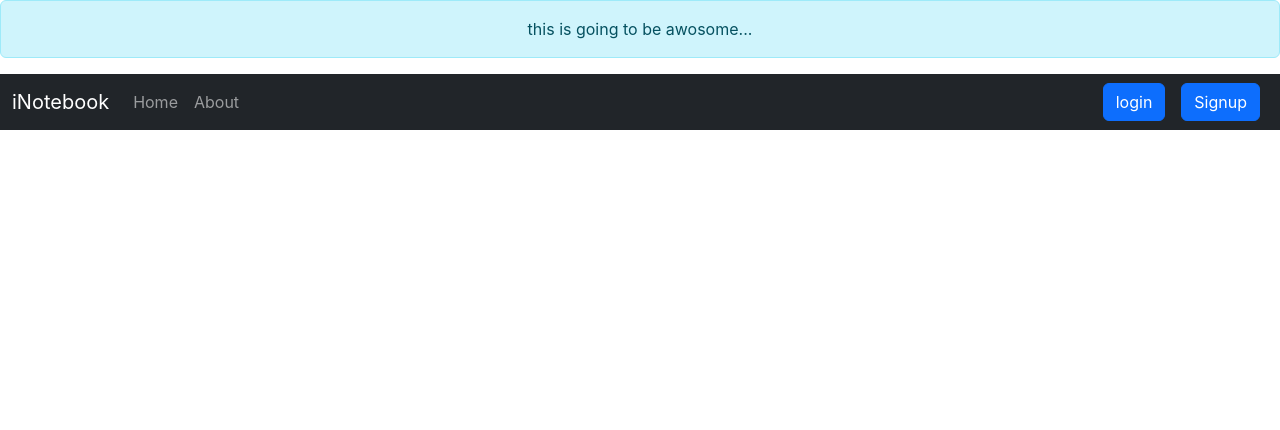
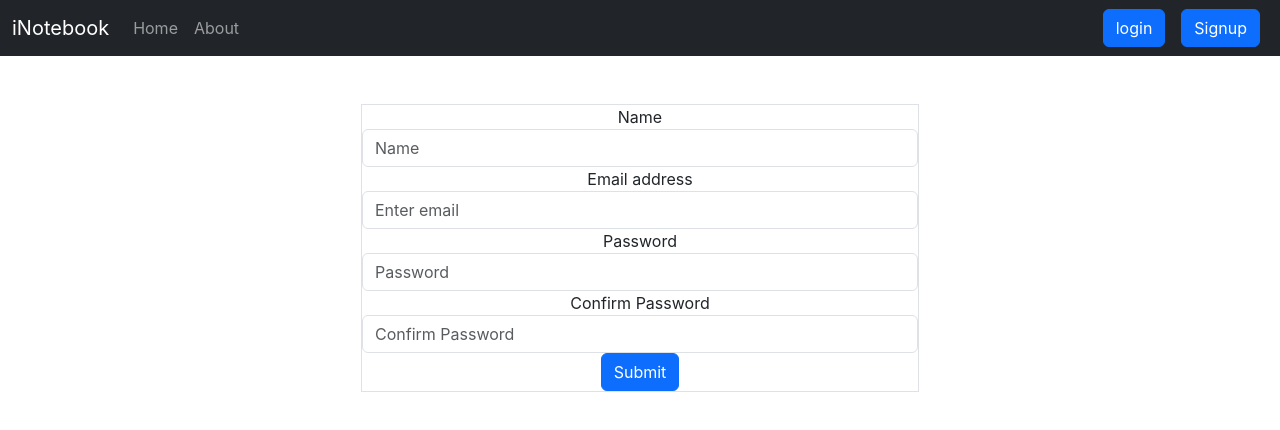
Before and after one commit to DhammaMendhe/inotesbook-cloud, a React (Create React App) app: page /signup in a window 1280 px wide. Shown: the top 430 px of the page. Built offline with nearby package versions, Linux system fonts and the light colour scheme.

Commit message:
commiting for adding alert to components

```diff
--- a/src/App.js
+++ b/src/App.js
@@ -2,31 +2,43 @@ import './App.css';
 import About from './Components/About';
 import Home from './Components/Home';
 import Navbar from './Components/Navbar';
-
+import NotesStates from './Context/NotesStates';
+import Alert from './Components/Alert';
+import Login from './Components/loginSignup/Login';
+import Signup from './Components/loginSignup/Signup';
+import { useState } from 'react';
 import {
   BrowserRouter as Router,
   Routes,
   Route,
 } from "react-router-dom";
 
-import NotesStates from './Context/NotesStates';
-import Alert from './Components/Alert';
-import Login from './Components/loginSignup/Login';
-import Signup from './Components/loginSignup/Signup';
+function App() {
+  const [alert,setalert] = useState(null);
 
-function App() {
+
+  const showalert = (message,type)=>{
+    setalert({
+      msg:message,
+      type:type
+    })
+    setTimeout(() => {
+      setalert(null);
+    }, 1500);
+
+  }
   return (
     <div className="App">
       <NotesStates>
-        <Alert message={"this is going to be awosome..."}/>
+        <Alert alert={alert}/>
         <Router>
           <Navbar />
           <Routes>
 
-            <Route exact path='/home' element={<Home />} />
-            <Route exact path='/about' element={<About />}/>
-            <Route exact path='/login' element={<Login />} />
-            <Route exact path='/signup' element={<Signup />}/>
+            <Route exact path='/home' element={<Home showalert={showalert} />} />
+            <Route exact path='/about' element={<About showalert={showalert}/>}/>
+            <Route exact path='/login' element={<Login showalert={showalert}/>} />
+            <Route exact path='/signup' element={<Signup showalert={showalert}/>}/>
           </Routes>
         </Router>
       </NotesStates>
--- a/src/Components/Addnotes.jsx
+++ b/src/Components/Addnotes.jsx
@@ -1,7 +1,7 @@
 import React, { useContext, useState } from "react";
 import notecContext from "../Context/noteContext";
 
-export default function Addnotes() {
+export default function Addnotes(props) {
   const context = useContext(notecContext);
   const { addNotes } = context;
 
@@ -11,6 +11,8 @@ export default function Addnotes() {
     e.preventDefault();
     addNotes(note.title, note.description, note.tag);
     setNote({ title: "", description: "", tag: "" });
+    props.showalert("note added successfully", "success");
+
     // console.log(note.description, note.tag, note.title);
   };
 
@@ -52,9 +54,7 @@ export default function Addnotes() {
               id="description"
               name="description"
               value={note.description}
-
               onChange={onChange}
-
               minLength={5}
               required
             />
@@ -70,7 +70,6 @@ export default function Addnotes() {
               id="tag"
               name="tag"
               value={note.tag}
-
               onChange={onChange}
             />
           </div>
--- a/src/Components/Alert.jsx
+++ b/src/Components/Alert.jsx
@@ -1,11 +1,23 @@
 import React from "react";
 
 export default function Alert(props) {
+
+  const capitalizes = (word) => {
+    if(word === "danger"){
+      word = "error"
+    }
+    const lower = word.toLowerCase();
+    return lower.charAt(0).toUpperCase() + lower.slice(1);
+  };
   return (
     <div>
-      <div className="alert alert-info" role="alert">
-       {props.message}
-      </div>
+      {/* { console.log("this is alert")} */}
+      { props.alert && (
+        <div className={`alert alert-${props.alert.type}`} role="alert">
+
+          <strong>{capitalizes(props.alert.type)}</strong>  : {props.alert.msg}
+        </div>
+      )}
     </div>
   );
 }
--- a/src/Components/Home.jsx
+++ b/src/Components/Home.jsx
@@ -1,10 +1,11 @@
 import React, { useContext } from "react";
 import Notes from "./Notes";
 
-export default function Home() {
+export default function Home(props) {
+  const {showalert} = props;
   return (
     <>
-    <Notes/>
+    <Notes showalert={showalert}/>
     </>
 
   );
--- a/src/Components/Navbar.jsx
+++ b/src/Components/Navbar.jsx
@@ -53,10 +53,10 @@ export default function Navbar() {
               </li>
             </ul>
 
-            <Link type="button" class="btn btn-primary mx-2" to="/Login">
+            <Link type="button" className="btn btn-primary mx-2" to="/Login">
               login
             </Link>
-            <Link type="button" class="btn btn-primary mx-2" to="/Signup">
+            <Link type="button" className="btn btn-primary mx-2" to="/Signup">
               Signup
             </Link>
           </div>
--- a/src/Components/Notes.jsx
+++ b/src/Components/Notes.jsx
@@ -3,10 +3,10 @@ import Noteitems from "./Noteitems";
 import notecContext from "../Context/noteContext";
 import Addnotes from "./Addnotes";
 
-export default function Notes() {
+export default function Notes(props) {
   const context = useContext(notecContext);
   const { notes, fetchnotes, editNotes } = context;
-
+const {showalert} = props;
   useEffect(() => {
     fetchnotes();
   }, []);
@@ -29,13 +29,18 @@ export default function Notes() {
       edescription: curnote.description,
       etag: curnote.tag
     });
+    // props.showalert("logged in successfully","success");
+
   };
 
   const handleClick = (e) => {
     console.log("updating note", note);
     // e.preventDefault();
     editNotes(note.id, note.etitle, note.edescription, note.etag);
+    props.showalert("note updated successfully","success");
+
     refClose.current.click(); // addNotes(note.title,note.description,note.tag )
+
   };
 
   const onChange = (e) => {
@@ -44,7 +49,7 @@ export default function Notes() {
 
   return (
     <>
-      <Addnotes />
+      <Addnotes  showalert={showalert}/>
 
       <button
         type="button"
@@ -158,7 +163,7 @@ export default function Notes() {
 
         {notes.map((note) => {
           return (
-            <Noteitems key={note._id} updatenotes={updatenotes} note={note} />
+            <Noteitems key={note._id} updatenotes={updatenotes} note={note}  showalert={props.showalert}/>
           );
         })}
       </div>
--- a/src/Components/loginSignup/Signup.jsx
+++ b/src/Components/loginSignup/Signup.jsx
@@ -1,89 +1,99 @@
 import React, { useState } from "react";
+import {  useNavigate } from "react-router-dom";
+export default function Signup(props) {
+  const [credentials, setcredentials] = useState({
+    name: "",
+    email: "",
+    password: ""
+  });
+  const navigate = useNavigate();
 
-export default function Signup() {
+  const handleClick = async (e) => {
+    e.preventDefault();
+    console.log("this is fetch");
+    const { name, email, password } = credentials;
 
-  // const initialuser = [];
+    const response = await fetch("http://localhost:5000/api/auth/createuser", {
+      method: "POST",
+      headers: {
+        "Content-Type": "application/json"
+      },
+      body: JSON.stringify({ name, email, password }),
+    });
 
-  // const [user,setUser ] = useState(initialuser);
+    const json = await response.json();
+    console.log(json);
+    if(json.success){
+      localStorage.setItem("token", json.authtoken);
+      navigate("/home");
+      props.showalert("logged in successfully","success");
 
-  // const handleClick = async (e) => {
-  //   e.preventDefault();
-  //   console.log("this is fetch");
+    }
+    else{
+      props.showalert("invalid credentials","danger");
 
-  //   const response = await fetch("http://localhost:5000/api/auth/createuser", {
-  //     method: "POST",
-  //     headers: {
-  //       "Content-Type": "application/json",
-  //       "auth-token":
-  //         "eyJhbGciOiJIUzI1NiIsInR5cCI6IkpXVCJ9.eyJ1c2VyIjp7ImlkIjoiNjZiNjVlZjgyYWFiYzJiNTkwZTVhZjk4In0sImlhdCI6MTcyMzIyNzk2OH0.UjQsb4BpYntRfmR-e4qvMAefi1piGcP4Tl_S1ko9zaI",
-  //     },
-  //     body:JSON.stringify({name,email,password})
-  //   });
+    }
+  };
 
-  //   const json = await response.json();
-  //   console.log(json);
-
-
-  // };
-
-
-  // const onChange = (e) => {
-  //   setUser({ ...note, [e.target.name]: e.target.value });
-  // };
-  // return (
-  //   <div>
-  //     <form className="border w-50  my-5" onSubmit={handleClick}>
-  //       <div className="form-group ">
-  //       <div className="form-group ">
-  //         <label for="exampleInputPassword1">Name</label>
-  //         <input
-  //           type="text"
-  //           className="form-control"
-  //           name="Name"
-  //           id="Name"
-  //           placeholder="Name"
-  //           onChange={onChange}
-  //         />
-  //       </div>
-  //         <label for="exampleInputEmail1">Email address</label>
-  //         <input
-  //           type="email"
-  //           className="form-control"
-  //           name="email"
-  //           id="email"
-  //           aria-describedby="emailHelp"
-  //           placeholder="Enter email"
-  //           onChange={onChange}
-  //         />
-  //         <small id="emailHelp" className="form-text text-muted">
-  //           We'll never share your email with anyone else.
-  //         </small>
-  //       </div>
-  //       <div className="form-group ">
-  //         <label for="exampleInputPassword1">Password</label>
-  //         <input
-  //           type="password"
-  //           className="form-control"
-  //           name="password"
-  //           id="password"
-  //           placeholder="Password"
-  //           onChange={onChange}
-  //         />
-  //       </div>
-  //       <div className="form-check">
-  //         <input
-  //           type="checkbox"
-  //           className="form-check-input"
-  //           id="exampleCheck1"
-  //         />
-  //         <label className="form-check-label" for="exampleCheck1">
-  //           Check me out
-  //         </label>
-  //       </div>
-  //       <button  type="submit" className="btn btn-primary">
-  //         Submit
-  //       </button>
-  //     </form>
-    // </div>
-  // );
+  const onChange = (e) => {
+    setcredentials({ ...credentials, [e.target.name]: e.target.value });
+  };
+  return (
+    <div className="container d-flex justify-content-center">
+      <form className="border w-50  my-5" onSubmit={handleClick}>
+        <div className="form-group ">
+          <div className="form-group ">
+            <label htmlFor="exampleInputPassword1">Name</label>
+            <input
+              type="text"
+              className="form-control"
+              name="name"
+              id="name"
+              placeholder="Name"
+              onChange={onChange}
+            />
+          </div>
+          <label htmlFor="exampleInputEmail1">Email address</label>
+          <input
+            type="email"
+            className="form-control"
+            name="email"
+            id="email"
+            aria-describedby="emailHelp"
+            placeholder="Enter email"
+            onChange={onChange}
+          />
+        </div>
+        <div className="form-group ">
+          <label htmlFor="exampleInputPassword1">Password</label>
+          <input
+            type="password"
+            className="form-control"
+            name="password"
+            id="password"
+            placeholder="Password"
+            onChange={onChange}
+            minLength={5}
+            required
+          />
+        </div>
+        <div className="form-group ">
+          <label htmlFor="exampleInputPassword1">Confirm Password</label>
+          <input
+            type="password"
+            className="form-control"
+            name="cpassword"
+            id="cpassword"
+            placeholder="Confirm Password"
+            onChange={onChange}
+            minLength={5}
+            required
+          />
+        </div>
+        <button type="submit" className="btn btn-primary">
+          Submit
+        </button>
+      </form>
+    </div>
+  );
 }
--- a/src/Context/NotesStates.js
+++ b/src/Context/NotesStates.js
@@ -64,6 +64,7 @@ const NotesStates = (props) => {
     const samplenNote = notes.filter((note) => { return note._id !== id });
     console.log(samplenNote)
     setNotes(samplenNote)
+
   }
 
 
```
Also changed, not shown: src/Components/Noteitems.jsx (+20 -9 lines), src/Components/loginSignup/Login.jsx (+10 -4 lines), 1 other file (tests, documents, lock files or other folders).
